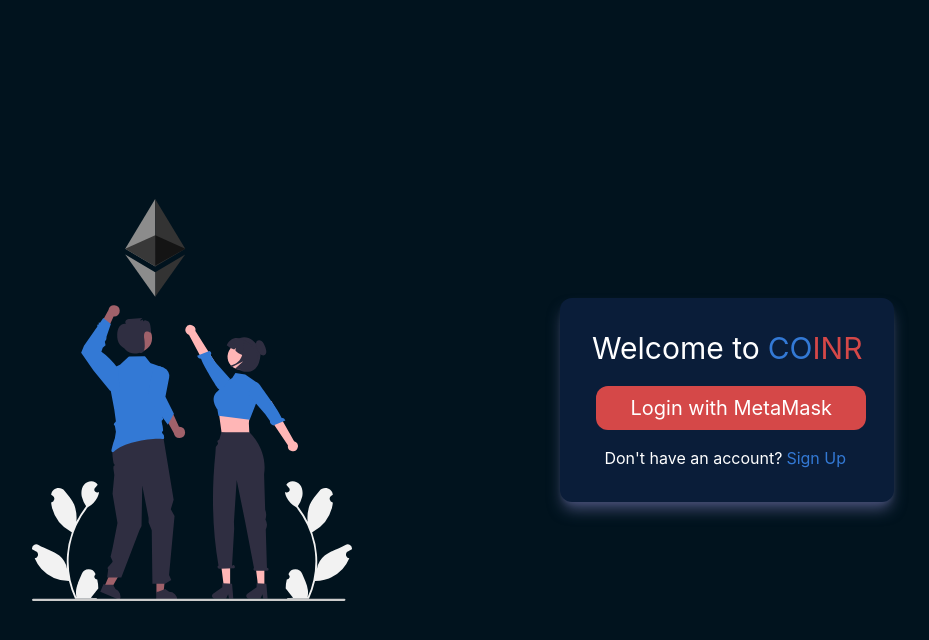
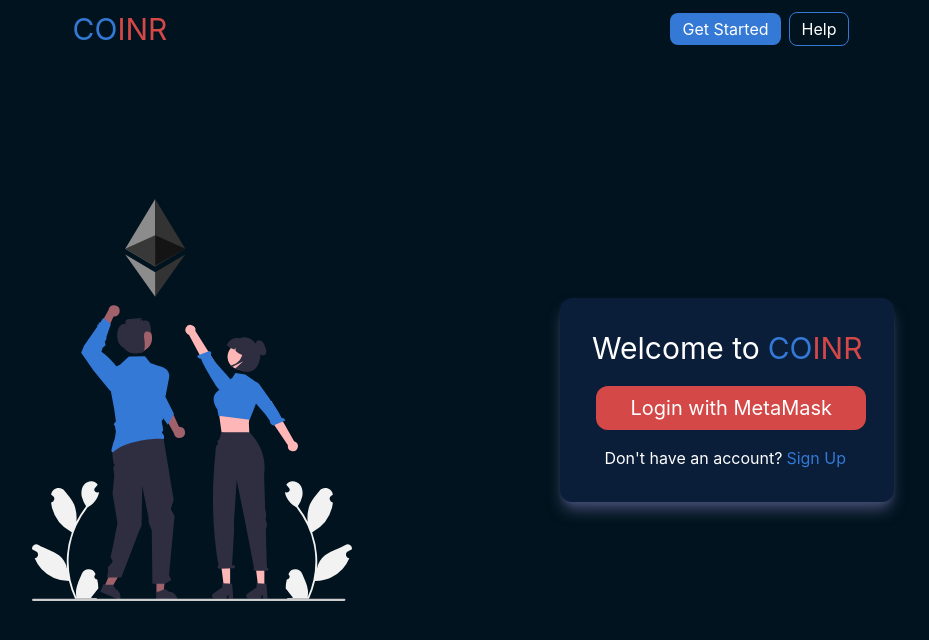
Before and after one commit to gokz1119/COINR, a React (Create React App) app: page /rates in a window 1280 px wide. Shown: the top 640 px of the page, without its empty margins (177-1106 px from the left). Built offline with nearby package versions, Linux system fonts and the light colour scheme; no server answers.

Commit message:
Added a help page

```diff
--- a/src/App.js
+++ b/src/App.js
@@ -7,8 +7,9 @@
 import Rates from './Rates';
 import { useState } from 'react';
 import contract from './contracts/abi.json';
+import Help from './Help';
 
-export const contractAddress = "0x0003d4c593862364a41e8062E6bd440F16bd3448";
+export const contractAddress = process.env.REACT_APP_CONTRACT_ADDRESS;
 export const abi = contract["output"].abi;
 
 function App() {
@@ -24,6 +25,7 @@
               <Route path='/withdraw' element={<Withdraw />} />
               <Route path='/rates' element={<Rates />} />
               <Route path='/signup' element={<Signup />} />
+              <Route path='/help' element={<Help />} />
               <Route path='/' element={<Login walletAddress={walletAddress} setWalletAddress={setWalletAddress} />} />
             </>
           }
@@ -34,6 +36,7 @@
               <Route path='/withdraw' element={<Login walletAddress={walletAddress} setWalletAddress={setWalletAddress} />} />
               <Route path='/rates' element={<Login walletAddress={walletAddress} setWalletAddress={setWalletAddress} />} />
               <Route path='/signup' element={<Signup />} />
+              <Route path='/help' element={<Help />} />
               <Route path='/' element={<Login walletAddress={walletAddress} setWalletAddress={setWalletAddress} />} />
             </>
           }
--- /dev/null
+++ b/src/Help.js
@@ -0,0 +1,43 @@
+import React from 'react'
+import help_img from './Icons/help.svg';
+import NavBar from './NavBar';
+
+export default function Help() {
+    return (
+        <>
+            <NavBar operation={"help"} />
+            <div className='flex flex-col-reverse justify-center items-center w-screen h-screen bg-blue-background
+                        md:flex-row md:justify-evenly'>
+                <img src={help_img} alt="Ethereum Illustration" className='w-64 md:w-1/4' />
+                <div className='bg-blue-tertiary shadow-lg shadow-blue-secondary p-8 rounded-xl max-w-xs my-8 mt-44 md:mt-0 md:my-0 md:max-w-2xl'>
+                    <div className='flex justify-center pb-3 text-white text-2xl md:text-3xl'>
+                        <span>How to use</span>
+                        <span className="text-blue-primary pl-1.5 text-2xl md:text-3xl">CO</span>
+                        <span className="text-red text-2xl md:text-3xl">INR</span>?
+                    </div>
+                    <div className='h-1 w-full flex justify-center items-center mx-1'>
+                        <div className='h-1 w-full mr-2 bg-blue-primary'></div>
+                    </div>
+                    <div className='text-white text-xl mt-2 ml-2'>
+                        <div className='mb-2 text-center'>Swap your <span className='text-red'>ETH</span> to <span className='text-blue-primary'>CINR</span> in just 3 easy steps!</div>
+                        <div className='mb-3'>
+                            <div className='bg-blue-primary p-0.5 rounded-full w-8 text-center inline-block mr-1 mb-1'>1</div>
+                            <div className='ml-1 inline-block'>Login using your Metamask wallet</div>
+                        </div>
+                        <div className='mb-3'>
+                            <div className='bg-blue-primary p-0.5 rounded-full w-8 text-center inline-block mr-1 mb-1'>2</div>
+                            <div className='ml-1 inline-block'>Enter the amount of ETH that you would like to swap</div>
+                        </div>
+                        <div className='mb-4'>
+                            <div className='bg-blue-primary p-0.5 rounded-full w-8 text-center inline-block mr-1 mb-1'>3</div>
+                            <div className='ml-1 inline-block'>Click on "Swap Now" and confirm the transaction on Metamask</div>
+                        </div>
+                        <div className='text-right'>
+                            Stay tuned for more features...
+                        </div>
+                    </div>
+                </div>
+            </div>
+        </>
+    )
+}
--- a/src/Login.js
+++ b/src/Login.js
@@ -2,6 +2,7 @@
 import { Link, useNavigate } from 'react-router-dom'
 import Button from './Button';
 import eth_illustration from './Icons/ethereum-illustration.svg'
+import NavBar from './NavBar';
 
 export const ethereum = window.ethereum;
 
@@ -78,10 +79,12 @@
     }, []);
 
     return (
+        <>
+            <NavBar operation={"home"} />
             <div className='flex flex-col-reverse justify-center items-center w-screen h-screen bg-blue-background
                         md:flex-row md:justify-evenly'>
                 <img src={eth_illustration} alt="Ethereum Illustration" className='w-64 md:w-1/4' />
-            <div className='bg-blue-tertiary shadow-lg shadow-blue-secondary p-8 rounded-xl max-w-xs mb-8 md:mb-0 md:max-w-md'>
+                <div className='bg-blue-tertiary shadow-lg shadow-blue-secondary p-8 rounded-xl max-w-xs mb-8 mt-10 md:mt-0 md:mb-0 md:max-w-md'>
                     <div className='flex justify-center pb-4'>
                         <span className='text-white text-3xl'>Welcome to</span>
                         <span className="text-blue-primary text-3xl pl-2">CO</span>
@@ -106,5 +109,6 @@
                     </div>
                 </div>
             </div>
+        </>
     )
 }
--- a/src/NavBar.js
+++ b/src/NavBar.js
@@ -27,11 +27,14 @@
                         <Link to={'/signup'}>
                             <Button bg_color={"blue"} text={"Get Started"} size={"small"} />
                         </Link>
+                        <Link to={'/help'}>
+                            <Button bg_color={"white"} text={"Help"} size={"small"} />
+                        </Link>
                         <DropDown dropdown_text={"desktop-more-options"} options={["Log Out"]} />
                     </div>
                     <div className='flex justify-center items-center rounded-lg px-1 py-2 my-2 md:hidden'>
                         <DropDown dropdown_text={"Swap"} options={["Withdraw", "Rates"]} />
-                        <DropDown dropdown_text={"mobile-more-options"} options={["Get Started", "Log Out"]} />
+                        <DropDown dropdown_text={"mobile-more-options"} options={["Get Started", "Help", "Log Out"]} />
                     </div>
                 </div>
             }
@@ -56,11 +59,14 @@
                         <Link to={'/signup'}>
                             <Button bg_color={"blue"} text={"Get Started"} size={"small"} />
                         </Link>
+                        <Link to={'/help'}>
+                            <Button bg_color={"white"} text={"Help"} size={"small"} />
+                        </Link>
                         <DropDown dropdown_text={"desktop-more-options"} options={["Log Out"]} />
                     </div>
                     <div className='flex justify-center items-center rounded-lg px-1 py-2 my-2 md:hidden'>
                         <DropDown dropdown_text={"Withdraw"} options={["Swap", "Rates"]} />
-                        <DropDown dropdown_text={"mobile-more-options"} options={["Get Started", "Log Out"]} />
+                        <DropDown dropdown_text={"mobile-more-options"} options={["Get Started", "Help", "Log Out"]} />
                     </div>
                 </div>
             }
@@ -85,11 +91,62 @@
                         <Link to={'/signup'}>
                             <Button bg_color={"blue"} text={"Get Started"} size={"small"} />
                         </Link>
+                        <Link to={'/help'}>
+                            <Button bg_color={"white"} text={"Help"} size={"small"} />
+                        </Link>
                         <DropDown dropdown_text={"desktop-more-options"} options={["Log Out"]} />
                     </div>
                     <div className='flex justify-center items-center rounded-lg px-1 py-2 my-2 md:hidden z-10'>
                         <DropDown dropdown_text={"Rates"} options={["Swap", "Withdraw"]} />
-                        <DropDown dropdown_text={"mobile-more-options"} options={["Get Started", "Log Out"]} />
+                        <DropDown dropdown_text={"mobile-more-options"} options={["Get Started", "Help", "Log Out"]} />
+                    </div>
+                </div>
+            }
+            {operation === "home" &&
+                <div className="flex justify-around bg-blue-background w-screen items-center absolute">
+                    <div className="py-2">
+                        <span className="text-blue-primary text-2xl md:text-3xl">CO</span>
+                        <span className="text-red text-2xl md:text-3xl">INR</span>
+                    </div>
+                    <div className="hidden md:flex justify-center items-center py-2">
+                        <Link to={'/signup'}>
+                            <Button bg_color={"blue"} text={"Get Started"} size={"small"} />
+                        </Link>
+                        <Link to={'/help'}>
+                            <Button bg_color={"white"} text={"Help"} size={"small"} />
+                        </Link>
+                    </div>
+                    <div className='flex justify-center items-center rounded-lg px-1 py-2 my-2 md:hidden z-10'>
+                        <DropDown dropdown_text={"mobile-more-options"} options={["Get Started", "Help"]} />
+                    </div>
+                </div>
+            }
+            {operation === "help" &&
+                <div className="flex justify-around bg-blue-background w-screen items-center absolute">
+                    <Link to={'/'}>
+                        <div className="py-2">
+                            <span className="text-blue-primary text-2xl md:text-3xl">CO</span>
+                            <span className="text-red text-2xl md:text-3xl">INR</span>
+                        </div>
+                    </Link>
+                    <div className="hidden md:block md:bg-blue-tertiary md:ml-20 md:px-1 md:rounded-xl">
+                        <Link to={"/swap"} >
+                            <Button bg_color={"blue-tertiary"} text={"Swap"} size={"small"} />
+                        </Link>
+                        <Link to={"/withdraw"}>
+                            <Button bg_color={"blue-tertiary"} text={"Withdraw"} size={"small"} />
+                        </Link>
+                        <Link to={"/rates"}>
+                            <Button bg_color={"blue-tertiary"} text={"Rates"} size={"small"} />
+                        </Link>
+                    </div>
+                    <div className="hidden md:flex justify-center items-center py-2">
+                        <Link to={'/signup'}>
+                            <Button bg_color={"blue"} text={"Get Started"} size={"small"} />
+                        </Link>
+                    </div>
+                    <div className='flex justify-center items-center rounded-lg px-1 py-2 my-2 md:hidden z-10'>
+                        <DropDown dropdown_text={"mobile-more-options"} options={["Get Started"]} />
                     </div>
                 </div>
             }
--- a/src/Swap.js
+++ b/src/Swap.js
@@ -94,7 +94,7 @@
                         {hash &&
                             <>
                                 <p>Transaction Hash:</p>
-                                <p className='text-blue-primary'>{hash}</p>
+                                <p className='text-blue-primary break-all md:break-normal'>{hash}</p>
                             </>
                         }
                         {blockNo &&
```
Also changed, not shown: src/Dropdown.js (+17 -1 lines), src/Icons/help.svg (added). Lines whose indentation alone changed are shown as unchanged.
